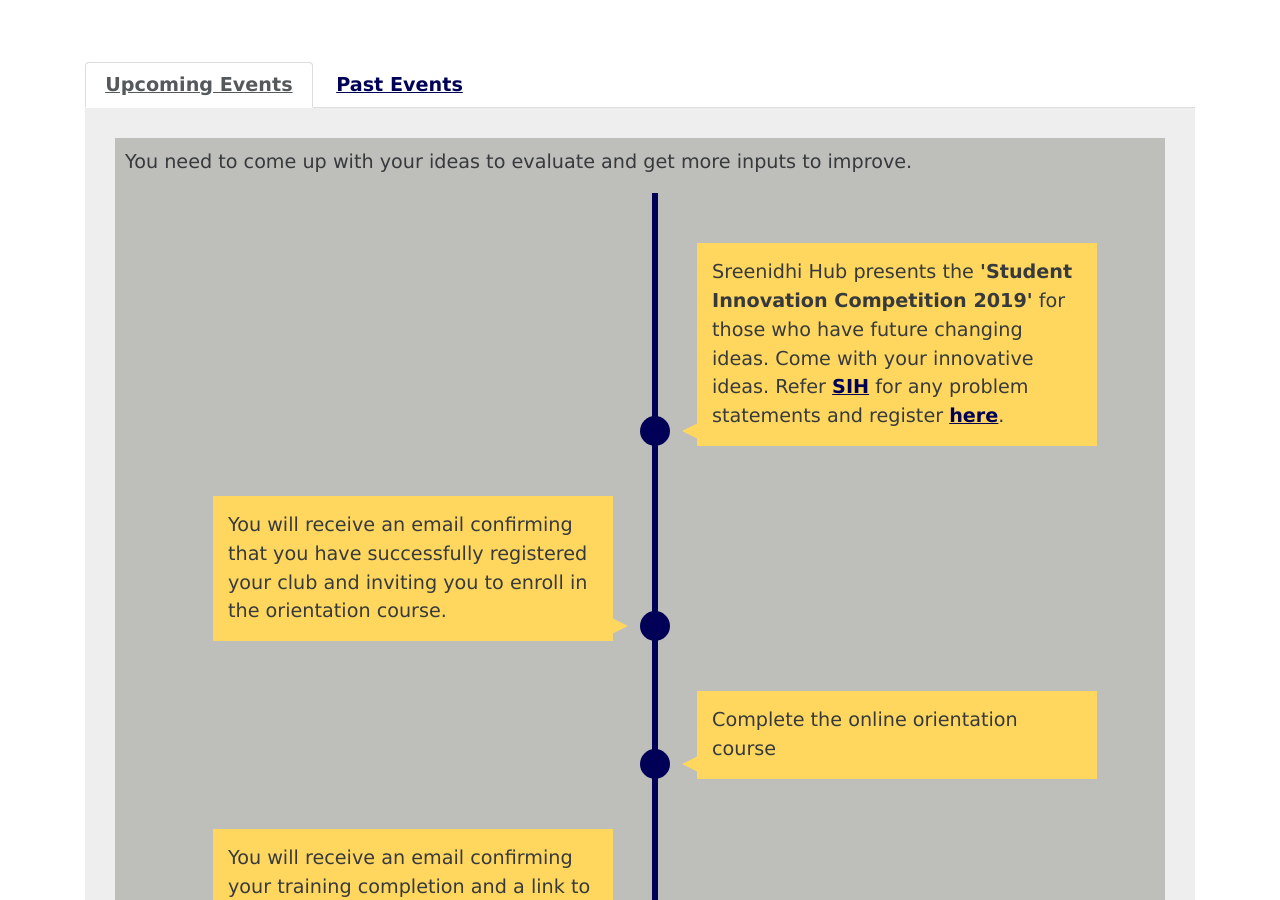
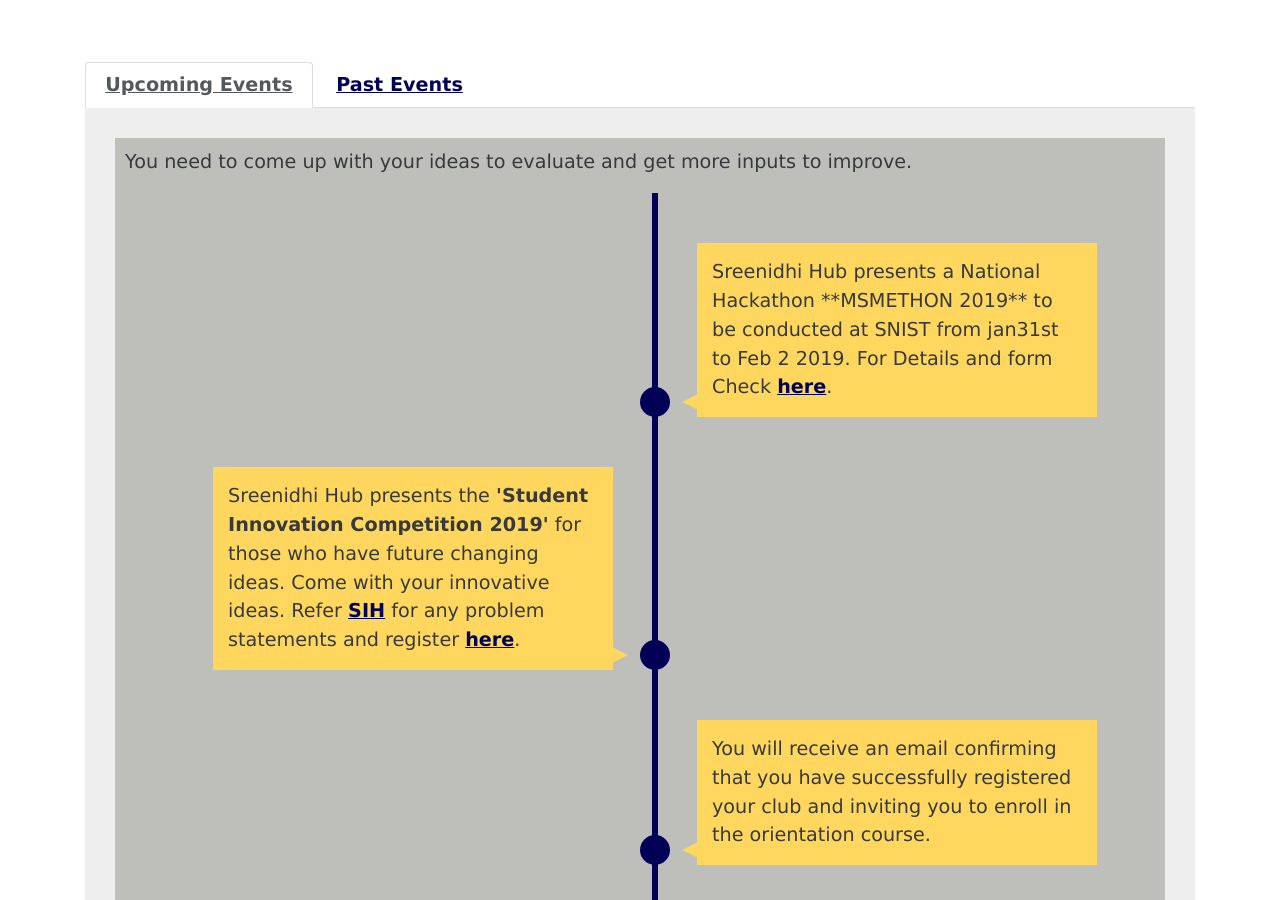
Before and after one commit to SNISTInnovationHub/snistinnovationhub.github.io, a Jekyll site: the page built from _pages/activities.html, in a window 1280 px wide and 900 px high, scrolled down 690 px. Built offline with Jekyll 4.4.1, drawn with Linux system fonts in a browser that asks for light colours; nearby versions of some CDN libraries; some web fonts are replaced.

Commit message:
Update activities.html

```diff
--- a/_pages/activities.html
+++ b/_pages/activities.html
@@ -28,6 +28,11 @@
 
   <section class="timeline">
     <ul>
+      <li>
+        <div>
+          Sreenidhi Hub presents a National Hackathon **MSMETHON 2019** to be conducted at SNIST from jan31st to Feb 2 2019. For Details and form Check <a href="https://msme-thon-2019.hackerearth.com/"> here</a>.
+        </div>
+      </li>
       <li>
         <div>
           Sreenidhi Hub presents the <b>'Student Innovation Competition 2019'</b> for those who have future changing ideas.
```
